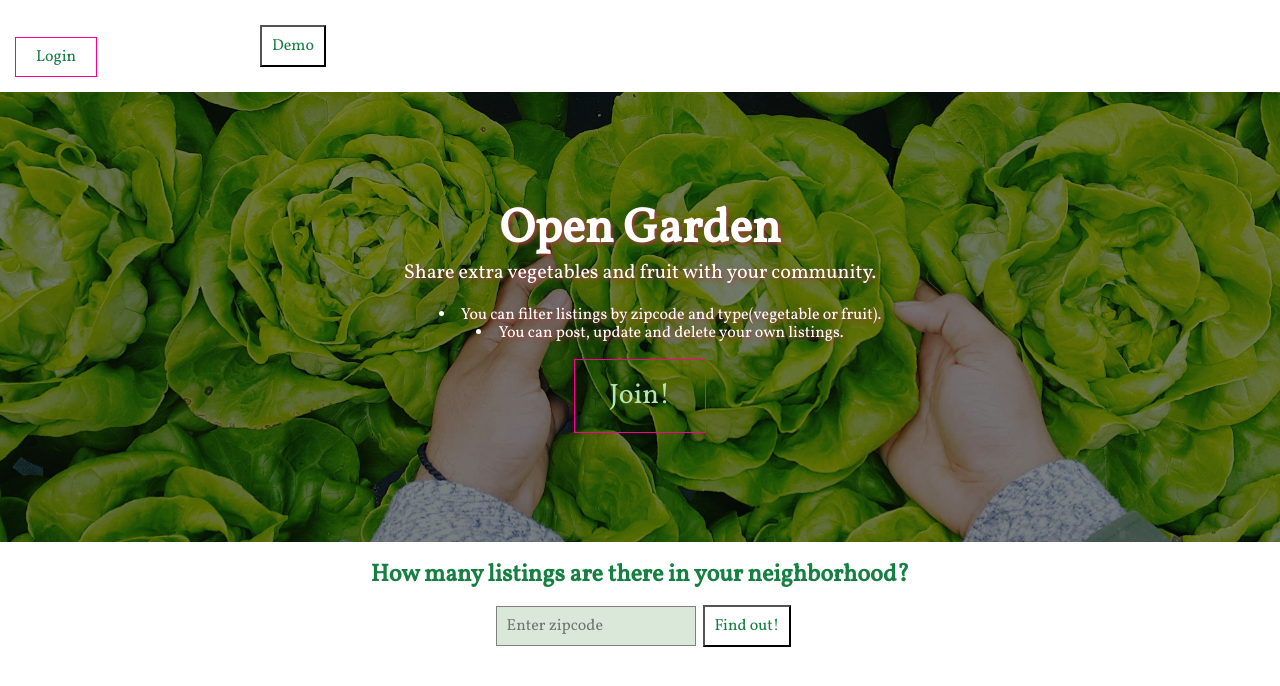
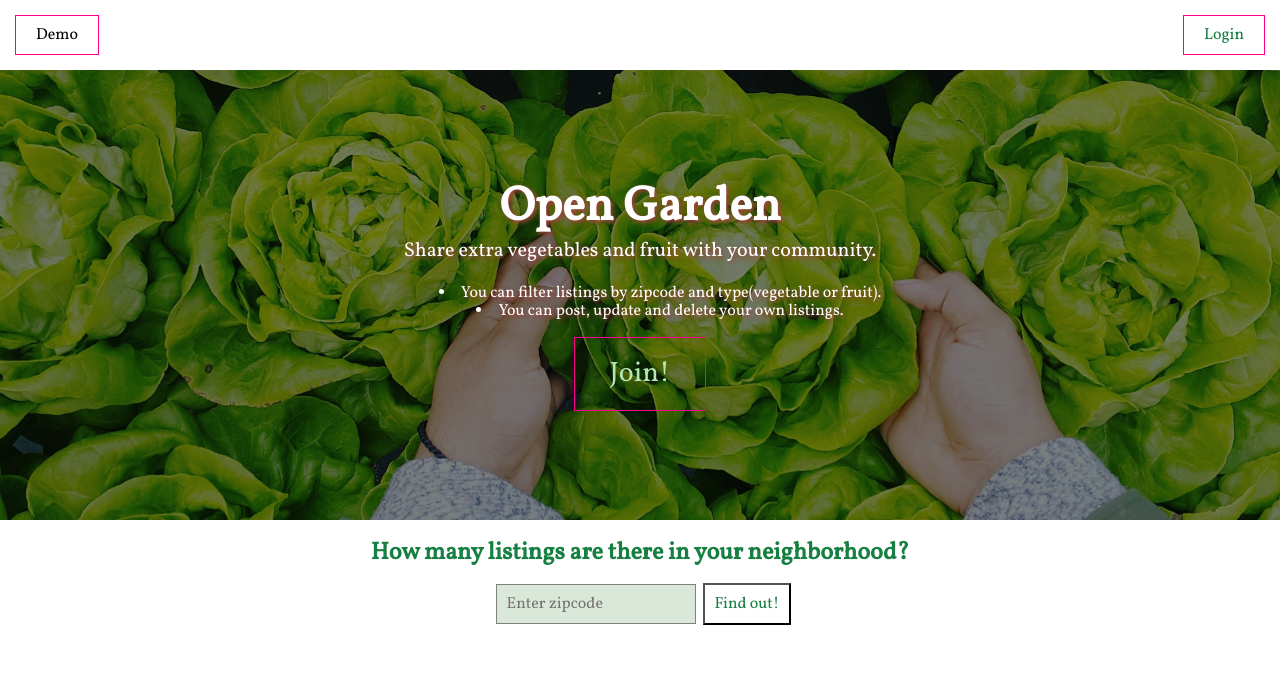
Before and after one commit to Mengqi89/open-garden-client, a React (Create React App) app: page / in a window 1280 px wide. Shown: the top 686 px of the page. Built offline with nearby package versions, Linux system fonts and the light colour scheme.

Commit message:
styled demo button

```diff
--- a/src/components/LandingPage/LandingPage.css
+++ b/src/components/LandingPage/LandingPage.css
@@ -128,12 +128,33 @@ h2 {
     padding: 10px 20px;
 }
 
+.demo-button button {
+    color: black;
+    text-decoration: none;
+    border: 1px solid rgb(255, 0, 140);
+    padding: 10px 20px;
+}
+
+.demo-button button:hover {
+    color:  rgb(255, 0, 140);
+}
+
+.demo-button button:active {
+    color:  rgb(255, 0, 140);
+    box-shadow: 0px 0px 0px rgba( 15, 165, 60, 0.0 );
+    background: rgba( 20, 224, 133, 1 );
+}
+
+.demo-button {
+    margin: 0px;
+    padding: 0px;
+}
+
 .header__login:hover {
     font-weight: bold;
 }
 
 .header__login:active {
-    top: 0px;
     box-shadow: 0px 0px 0px rgba( 15, 165, 60, 0.0 );
     background: rgba( 20, 224, 133, 1 );
 }
--- a/src/components/LandingPage/LandingPage.js
+++ b/src/components/LandingPage/LandingPage.js
@@ -36,7 +36,6 @@ class LandingPage extends Component {
     }
 
     handleDemoLoginSuccess(username) {
-        console.log('login')
         const { history } = this.props
         history.push('/list')
         this.props.handleUserName(username)
@@ -44,7 +43,6 @@ class LandingPage extends Component {
 
     handleDemo = (event) => {
         event.preventDefault()
-        console.log('clicked')
         AuthApiService.postLogin({
             username: 'dunder10',
             password: '!Ww898989'
@@ -63,11 +61,11 @@ class LandingPage extends Component {
     render() {
         return (
             <div>
-                <nav className='header' onSubmit={(event) => this.handleDemo(event)}>
-                    <form className='demo-button'>
+                <nav className='header'>
+                    <Link className='header__login' to="/login">Login</Link>
+                    <form className='demo-button' onSubmit={(event) => this.handleDemo(event)}>
                         <button type='submit'>Demo</button>
                     </form>
-                    <Link className='header__login' to="/login">Login</Link>
                 </nav>
                 <section className='hero-container'>
                     <h1 className='App__name'>Open Garden</h1>
```
